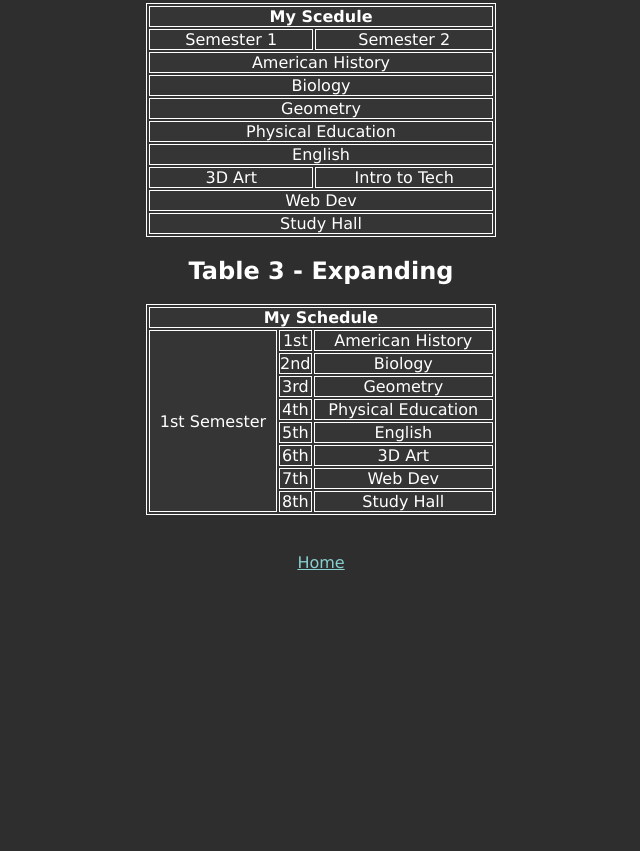
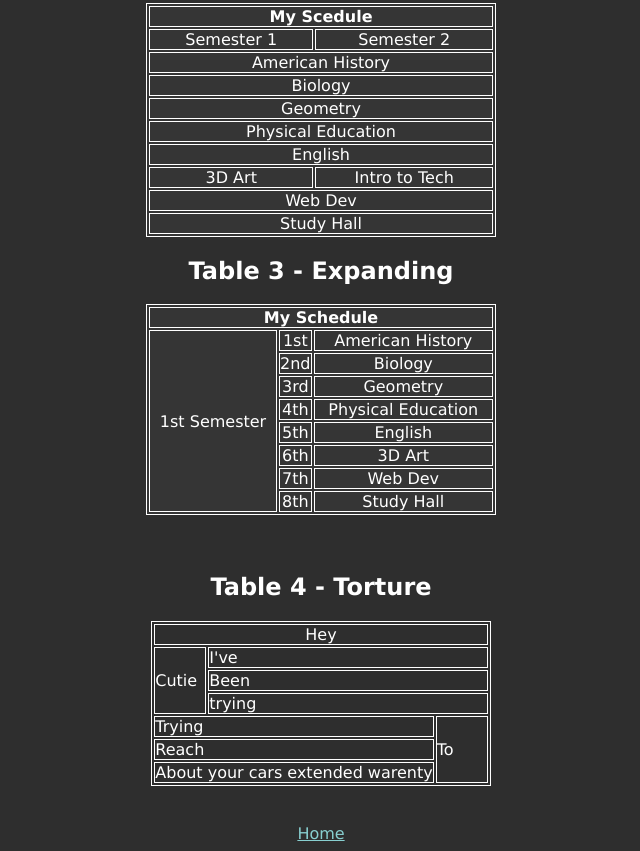
Before and after one commit to PurplePumkiin/Web-Dev, a plain HTML site: page TableAssignment.html in a window 1280 px wide. Shown: the part 259-1110 px from the top of the page, without its empty margins (319-959 px from the left). Before the commit the page ends 839 px from the top, so only its background shows below. Drawn offline with Linux system fonts and the light colour scheme.

Commit message:
Add files via upload

```diff
--- a/TableAssignment.html
+++ b/TableAssignment.html
@@ -204,6 +204,35 @@
 
 			</div>
 		<br><br>
+    <h2>Table 4 - Torture</h2>
+    <div>
+       <center><table bordercolor="#ffffff" border="1px" cellpadding="0px">
+            <tr align="center">
+                <td colspan="3">Hey</td>
+            </tr>
+            <tr>
+                <td rowspan="3" width="50px">Cutie</td>
+                <td colspan="2">I've</td>
+            </tr>
+            <tr>
+                <td colspan="2">Been</td>
+            </tr>
+           <tr>
+               <td colspan="2">trying</td>
+           </tr>
+           <tr>
+               <td colspan="2">Trying</td>
+               <td rowspan="3" width="50px">To</td>
+           </tr>
+           <tr>
+               <td colspan="2">Reach</td>
+           </tr>
+           <tr>
+               <td colspan="2">About your cars extended warenty</td>
+           </tr>
+           </table></center>
+    </div>
+    <br><br>
 
 		<a href="Index.html" style="color:#88CFD0">Home</a>
 </body>
```
